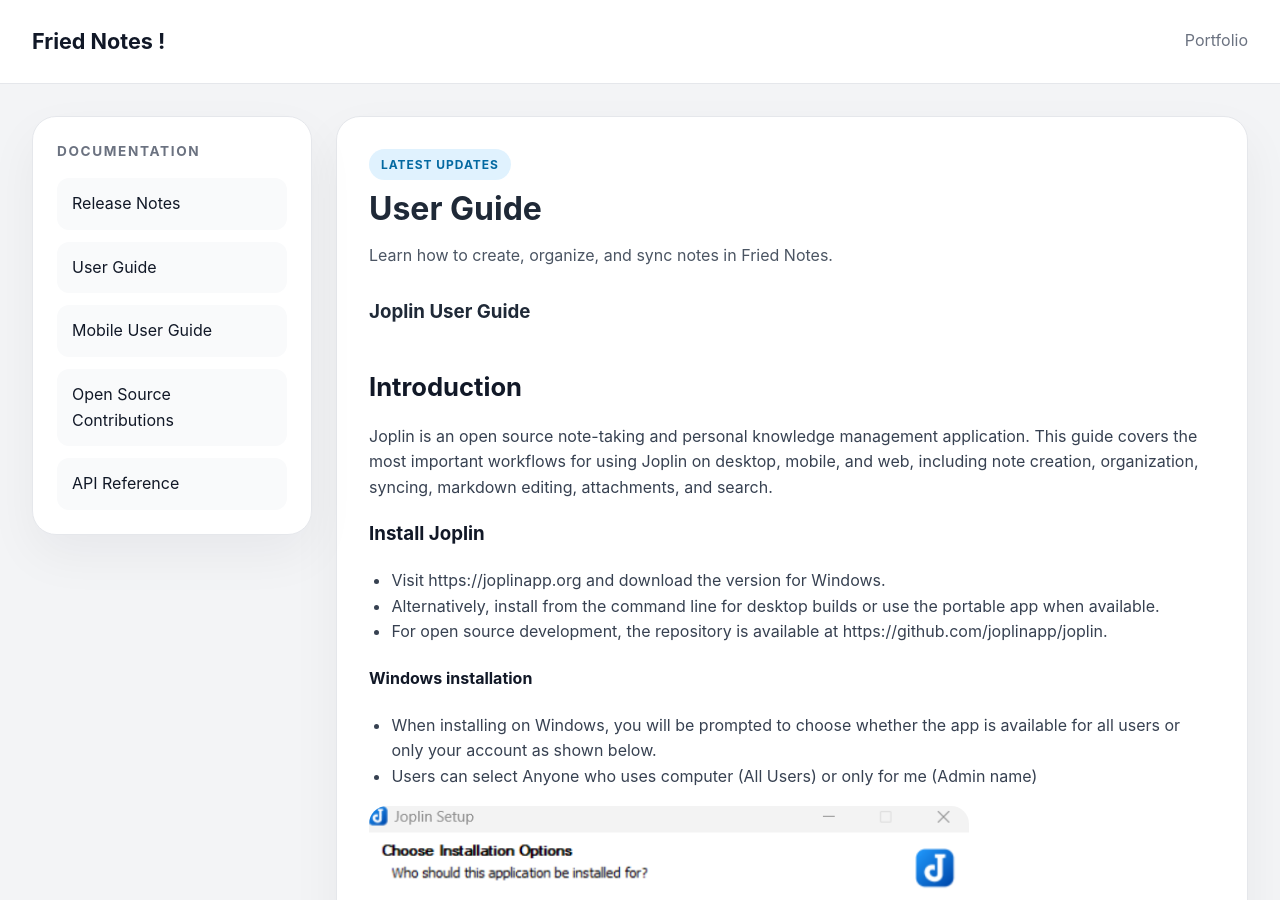
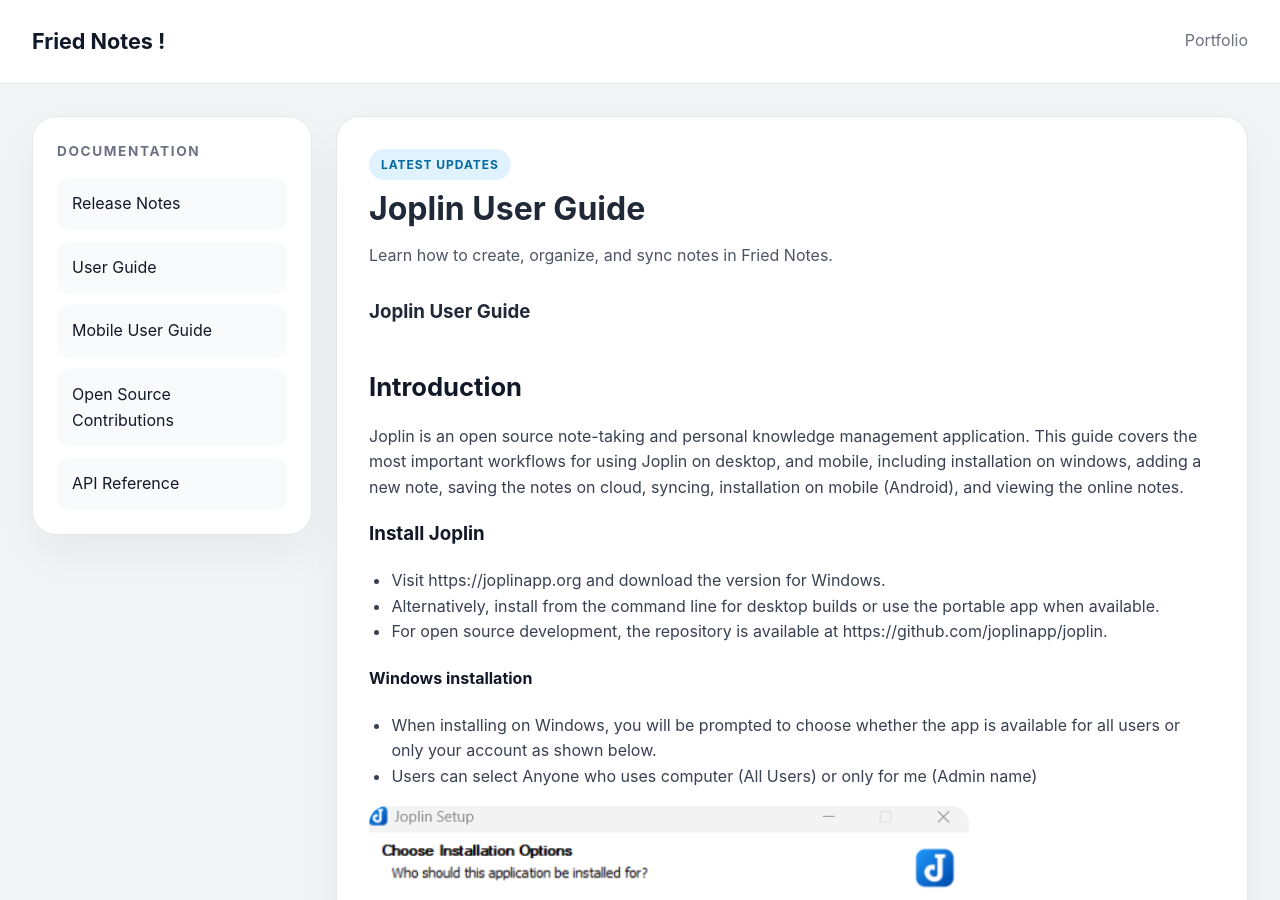
Before and after one commit to Venkat4real/FriedNotes, a Jekyll site: the page built from docs/User_guide.md, in a window 1280 px wide and 900 px high. Built offline with Jekyll 4.4.1, drawn with Linux system fonts in a browser that asks for light colours; some of the changed text lies outside the part shown.

Commit message:
Revision for User guide

```diff
--- a/docs/User_guide.md
+++ b/docs/User_guide.md
@@ -1,6 +1,6 @@
 ---
 layout: docs
-title: User Guide
+title: Joplin User Guide
 description: Learn how to create, organize, and sync notes in Fried Notes.
 ---
 
@@ -8,7 +8,7 @@
 
 ## Introduction
 
-Joplin is an open source note-taking and personal knowledge management application. This guide covers the most important workflows for using Joplin on desktop, mobile, and web, including note creation, organization, syncing, markdown editing, attachments, and search.
+Joplin is an open source note-taking and personal knowledge management application. This guide covers the most important workflows for using Joplin on desktop, and mobile, including installation on windows, adding a new note, saving the notes on cloud, syncing, installation on mobile (Android), and viewing the online notes.
 
 ### Install Joplin
 
@@ -28,11 +28,9 @@
 
 <img src="./assets/joplin-windows-installer-completed.png" alt="Joplin Windows installer completed" width="600" />
 
-
-
 ### Welcome screen (Dashboard)
 
-- When Joplin opens for the first time, you will see a welcome screen with options to import notes or configure sync.
+- When Joplin opens for the first time, you will see a welcome screen with with some example notes. Users can refer to those to learn more about the Joplin.
 - Select **Get Started** or continue with the default setup to open the main app window.
 - **Get Started**: Opens the main Joplin workspace so you can begin creating notes immediately.
 - **Import**: Allows you to import notes from other services or backup files if you already have existing Joplin data.
```
